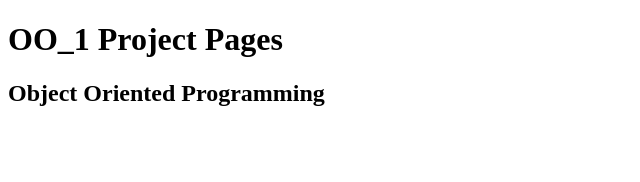
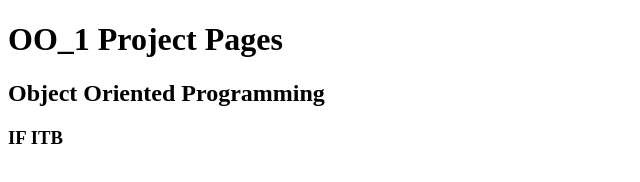
Before and after one commit to rahmanadianto/OO_1, a plain HTML site: page index.html in a window 1280 px wide. Shown: the full height of the page, 0-640 px from the left. Drawn offline with Linux system fonts and the light colour scheme.

Commit message:
add h2 h3 tag

```diff
--- a/index.html
+++ b/index.html
@@ -7,5 +7,6 @@
 <body>
 	<h1>OO_1 Project Pages</h1>
 	<h2>Object Oriented Programming</h2>
+	<h3>IF ITB</h3>
 </body>
 </html>
```
